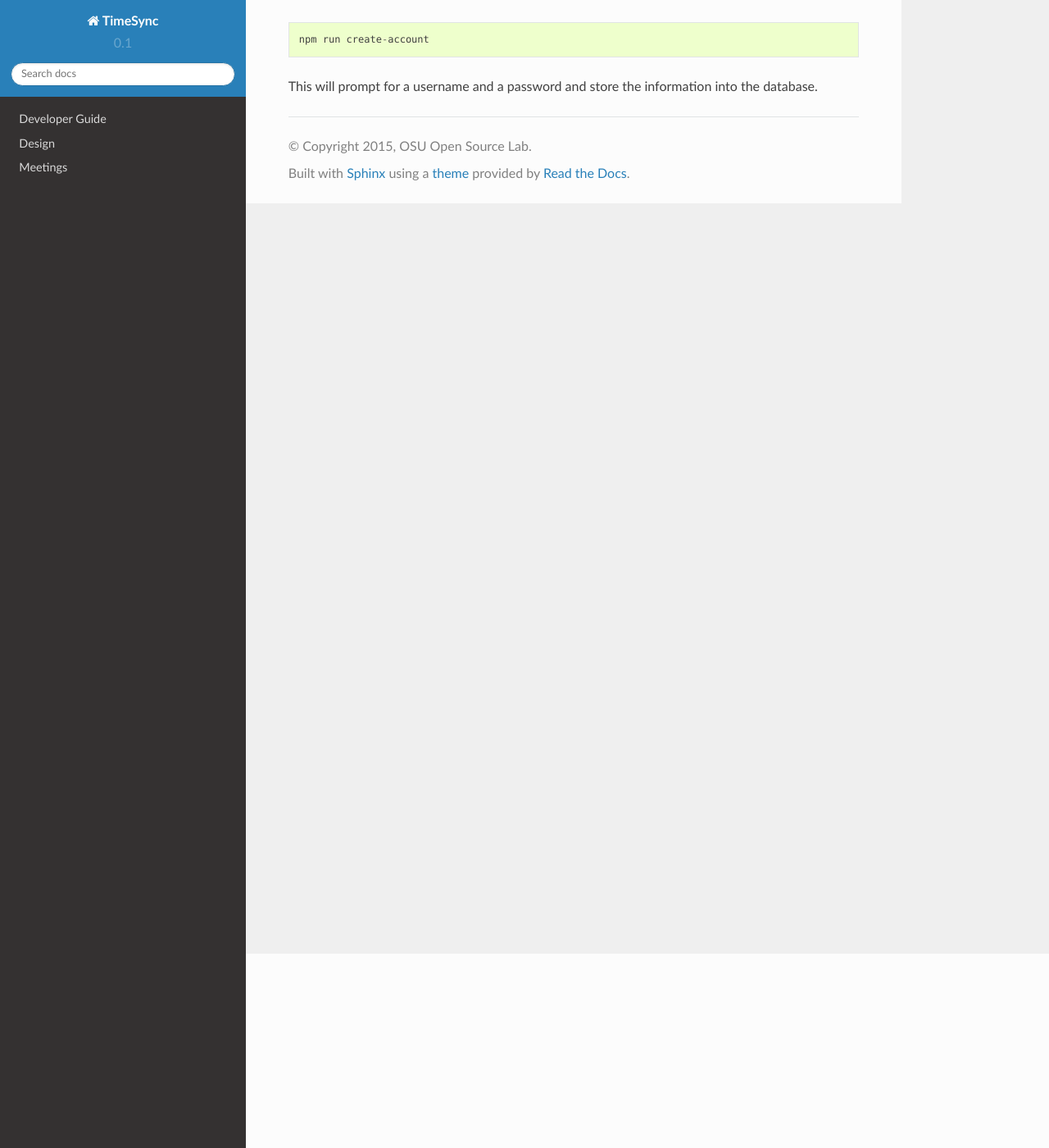
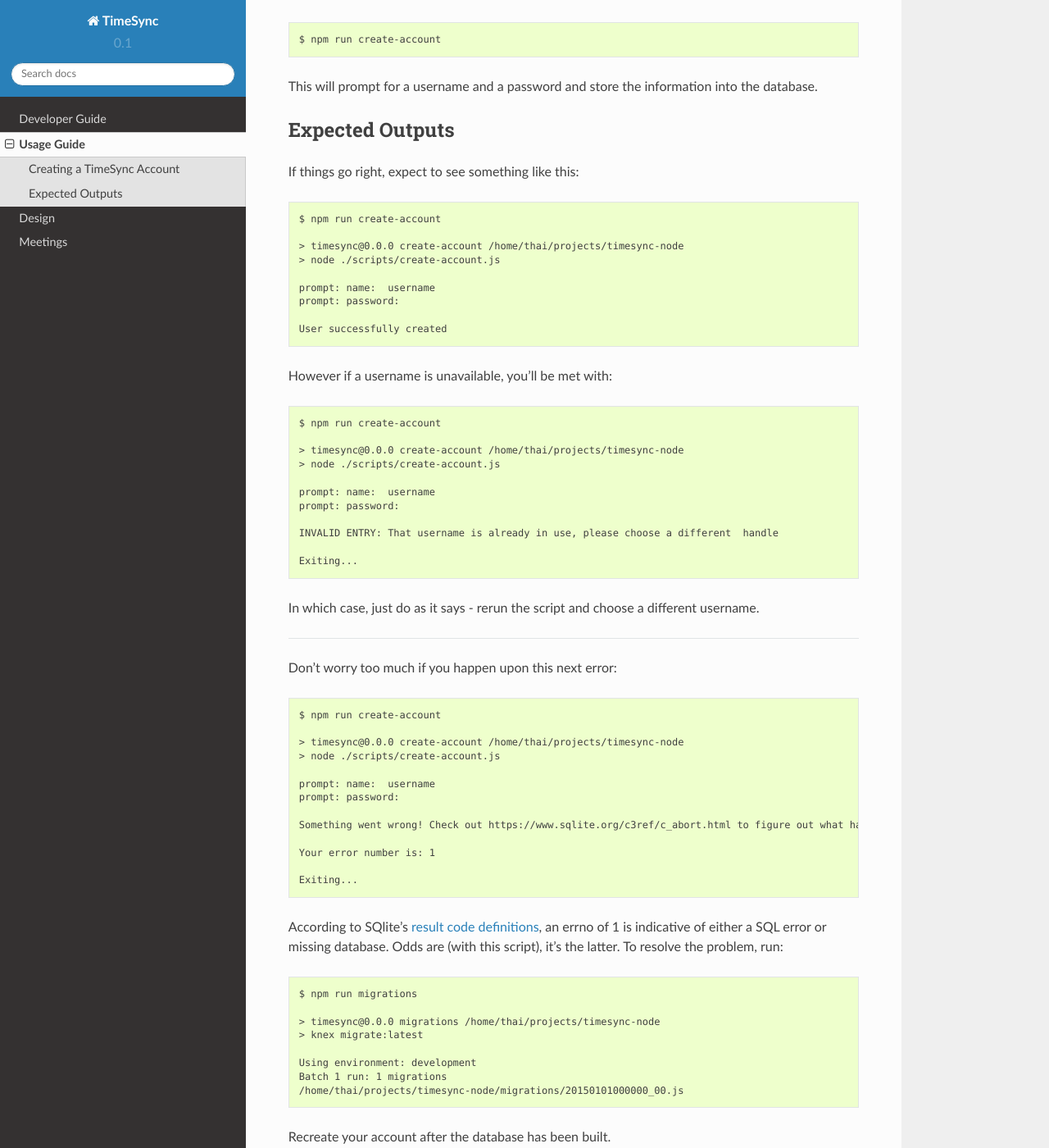
Before and after one commit to osuosl/timesync-node, a Sphinx documentation site: the page built from docs/source/dev/usage.rst, in a window 1280 px wide and 1400 px high, scrolled down 237 px. Shown: the whole window at 82% size. Built offline with Sphinx 7.4.7 and the Read the Docs theme 2.0.0, drawn with Linux system fonts in a browser that asks for light colours.

Commit message:
Include expected outputs to usage doc, add usage doc to index

```diff
--- a/docs/source/dev/usage.rst
+++ b/docs/source/dev/usage.rst
@@ -10,7 +10,74 @@ Creating a TimeSync Account
 The TimeSync API includes a handy little script to create users. To start it
 up, run::
 
-    npm run create-account
+    $ npm run create-account
 
 This will prompt for a username and a password and store the information into
 the database.
+
+
+Expected Outputs
+----------------
+If things go right, expect to see something like this::
+
+    $ npm run create-account
+
+    > timesync@0.0.0 create-account /home/thai/projects/timesync-node
+    > node ./scripts/create-account.js
+
+    prompt: name:  username
+    prompt: password:
+
+    User successfully created
+
+However if a username is unavailable, you'll be met with::
+
+    $ npm run create-account
+
+    > timesync@0.0.0 create-account /home/thai/projects/timesync-node
+    > node ./scripts/create-account.js
+
+    prompt: name:  username
+    prompt: password:
+
+    INVALID ENTRY: That username is already in use, please choose a different  handle
+
+    Exiting...
+
+In which case, just do as it says - rerun the script and choose a different
+username.
+
+------------
+
+Don't worry too much if you happen upon this next error::
+
+    $ npm run create-account
+
+    > timesync@0.0.0 create-account /home/thai/projects/timesync-node
+    > node ./scripts/create-account.js
+
+    prompt: name:  username
+    prompt: password:
+
+    Something went wrong! Check out https://www.sqlite.org/c3ref/c_abort.html to figure out what happened.
+
+    Your error number is: 1
+
+    Exiting...
+
+According to SQlite's `result code definitions`_, an errno of 1 is indicative
+of either a SQL error or missing database. Odds are (with this script), it's
+the latter. To resolve the problem, run::
+
+    $ npm run migrations
+
+    > timesync@0.0.0 migrations /home/thai/projects/timesync-node
+    > knex migrate:latest
+
+    Using environment: development
+    Batch 1 run: 1 migrations
+    /home/thai/projects/timesync-node/migrations/20150101000000_00.js
+
+Recreate your account after the database has been built.
+
+.. _result code definitions: https://www.sqlite.org/c3ref/c_abort.html
--- a/docs/source/index.rst
+++ b/docs/source/index.rst
@@ -10,7 +10,7 @@ Development Docs
   :maxdepth: 2
 
   Developer Guide <dev/development>
-
+  Usage Guide <dev/usage>
 
 Design
 ------
```
